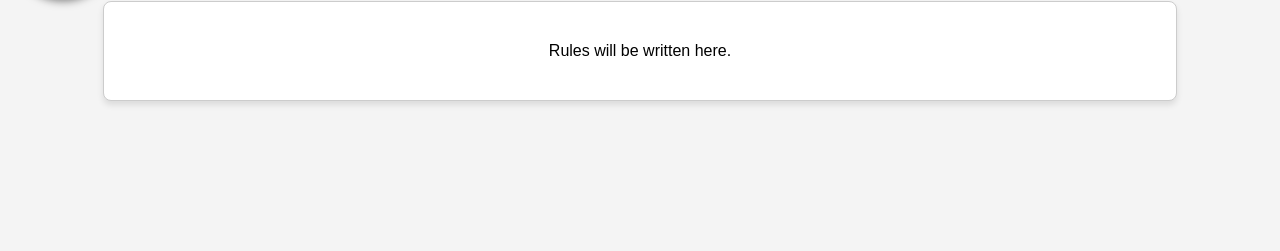
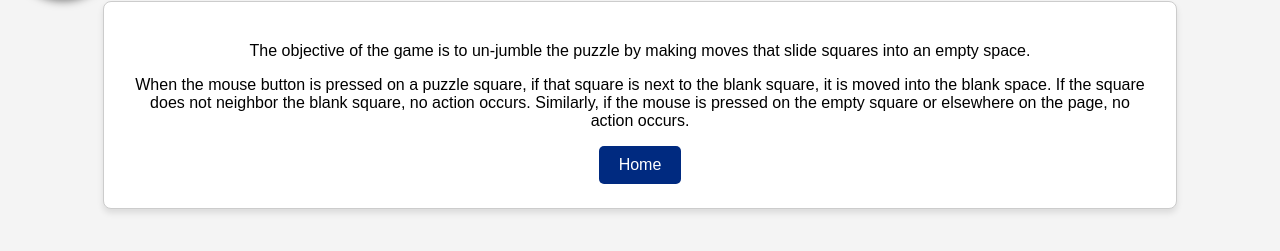
Before and after one commit to JonMize/SlidePuzzle, a plain HTML site: page rulesPage.html in a window 1280 px wide. Shown: the part 119-370 px from the top of the page. Drawn offline with Linux system fonts and the light colour scheme.

Commit message:
Added rules to rulesPage

```diff
--- a/rulesPage.html
+++ b/rulesPage.html
@@ -14,7 +14,14 @@
 
     <!-- Animated container for rules -->
     <div id="rules-container" class="fade-in">
-        <p>Rules will be written here.</p>
+        <p>The objective of the game is to un-jumble the puzzle by making moves that slide
+            squares into an empty space.
+        </p>
+        <p>When the mouse button is pressed on a puzzle square, if that square is next to the blank square, it is
+            moved into the blank space. If the square does not neighbor the blank square, no action occurs. Similarly,
+            if the mouse is pressed on the empty square or elsewhere on the page, no action occurs.</p>
+
+            <a href="homePage.html"><button class="btn rules-btn">Home</button></a>
     </div>
 
     <script src="scripts.js"></script>
--- a/rulestyles.css
+++ b/rulestyles.css
@@ -52,3 +52,14 @@ body {
 .fade-out {
     opacity: 0;
 }
+
+.btn {
+    padding: 10px 20px;
+    font-size: 16px;
+    color: white;
+    background-color: #002a80; /* Blue background */
+    border: none;
+    border-radius: 5px;
+    cursor: pointer;
+    transition: background-color 0.3s ease;
+}
```
Also changed, not shown: homePage.html (+2 -2 lines).
